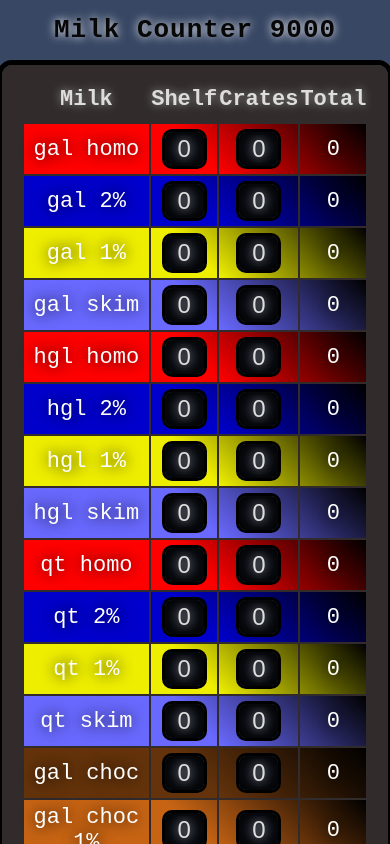
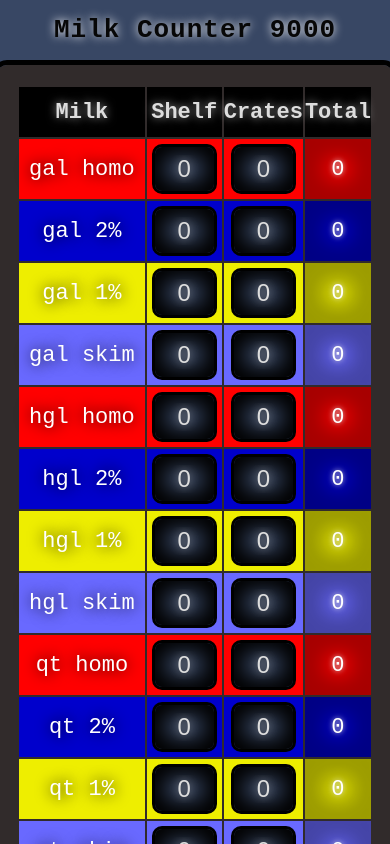
Before and after one commit to misqke/milk-counter, a React (Create React App) app: page / in a window 390 px wide. Shown: the top 844 px of the page. Built offline with nearby package versions, Linux system fonts and the light colour scheme.

Commit message:
toyed with styles and media query

```diff
--- a/src/App.js
+++ b/src/App.js
@@ -1,5 +1,6 @@
 import Header from './components/Header';
 import Table from './components/Table';
+
 
 
 
--- a/src/components/Table.js
+++ b/src/components/Table.js
@@ -42,9 +42,9 @@ const MakeRow = (props) => {
     return (
         <tr key={props.name} className={props.color}>
             <td className="milk-name">{props.name}</td>
-            <td><input type="text" pattern="[0-9]*" value={shelfVal} onFocus={ () => FixShelf('')} onChange={ e => {updateShelf(e)}} /></td>
-            <td><input type="text" pattern="[0-9]*" value={cratesVal} onFocus={ () => FixCrates('')} onChange={ e => {updateCrates(e)}} /></td>
-            <td>{total}</td>
+            <td><input class='input' type="text" pattern="[0-9]*" value={shelfVal} onFocus={ () => FixShelf('')} onChange={ e => {updateShelf(e)}} /></td>
+            <td><input class='input' type="text" pattern="[0-9]*" value={cratesVal} onFocus={ () => FixCrates('')} onChange={ e => {updateCrates(e)}} /></td>
+            <td className="total">{total}</td>
         </tr>
     )
 }
@@ -57,7 +57,7 @@ export default function Table() {
         <div className="table-container">
             <table>
                 <tbody>
-                    <tr>
+                <tr id='t-header'>
                         <th>Milk</th>
                         <th>Shelf</th>
                         <th>Crates</th>
--- a/src/css/index.css
+++ b/src/css/index.css
@@ -52,6 +52,13 @@
   border-radius: 15px;
 }
 
+#t-header {
+  color: #ddd;
+  text-shadow: 0 0 10px #999;
+  background-color: #000;
+  height: 50px;
+}
+
 table {
   padding: 20px 20px 40px 20px;
   background-color: #312b2b;
@@ -59,17 +66,18 @@ table {
   border-radius: 10px;
 }
 
-table th {
-  padding-bottom: 10px;
-  color: #ddd;
-  text-shadow: 0 0 10px #999;
-}
-
 .milk-name {
   padding: 5px 10px;
 }
 
-tr input {
+.total {
+  width: 50px;
+  -webkit-box-shadow: 0 0 20px 20px rgba(0, 0, 0, 0.35) inset;
+          box-shadow: 0 0 20px 20px rgba(0, 0, 0, 0.35) inset;
+  text-shadow: 0 0 5px #ddd;
+}
+
+.input {
   width: 75px;
   height: 50px;
   text-align: center;
@@ -85,49 +93,50 @@ tr input {
 }
 
 .red {
-  background: linear-gradient(45deg, #f00, #f00, #000);
+  background-color: #f00;
 }
 
 .blue {
-  background: linear-gradient(45deg, #00c, #00c, #000);
+  background-color: #00c;
 }
 
 .yellow {
-  background: linear-gradient(45deg, #ee0, #ee0, #000);
+  background-color: #ee0;
 }
 
 .lblue {
-  background: linear-gradient(45deg, #6969ff, #6969ff, #000);
+  background-color: #6969ff;
 }
 
 .brown {
-  background: linear-gradient(45deg, #64330b, #64330b, #000);
+  background-color: #64330b;
 }
 
 .lbrown {
-  background: linear-gradient(45deg, #c76414, #c76414, #000);
+  background-color: #c76414;
 }
 
 .green {
-  background: linear-gradient(45deg, #0a0, #0a0, #000);
+  background-color: #0a0;
 }
 
 .tea {
-  background: linear-gradient(45deg, #daa520, #daa520, #000);
+  background-color: #daa520;
 }
 
 .orange {
-  background: linear-gradient(45deg, #f69300, #f69300, #000);
+  background-color: #f69300;
 }
 
-@media (max-width: 450px) {
+@media (max-width: 425px) {
   .table-container {
     font-size: 22px;
   }
-  tr input {
+  .input {
     font-size: 24px;
-    width: 45px;
-    height: 40px;
+    width: 65px;
+    height: 50px;
+    margin: 5px 5px;
   }
 }
 
@@ -138,32 +147,30 @@ tr input {
   table {
     padding: 10px;
   }
-  tr input {
+  .input {
     font-size: 20px;
-    width: 40px;
-    height: 35px;
-    margin: 5px;
+    width: 50px;
+    height: 40px;
     border: 3px solid #000;
     -webkit-box-shadow: 0 0 15px 5px #000 inset;
             box-shadow: 0 0 15px 5px #000 inset;
   }
 }
 
-@media (max-width: 300px) {
+@media (max-width: 320px) {
   .table-container {
     font-size: 16px;
   }
   table {
-    padding: 7px;
+    padding: 5px;
   }
-  tr input {
+  .input {
     font-size: 18px;
-    width: 35px;
-    height: 30px;
-    margin: 5px;
-    border: 3px solid #000;
-    -webkit-box-shadow: 0 0 15px 5px #000 inset;
-            box-shadow: 0 0 15px 5px #000 inset;
+    width: 45px;
+    height: 40px;
+    border: 1px solid #000;
+    -webkit-box-shadow: 0 0 10px 5px #000 inset;
+            box-shadow: 0 0 10px 5px #000 inset;
   }
 }
 /*# sourceMappingURL=index.css.map */
--- a/src/css/index.scss
+++ b/src/css/index.scss
@@ -40,21 +40,27 @@ $orange: #f69300;
   border: 5px solid #000;
   border-radius: 15px;
 }
+#t-header {
+  color: #ddd;
+  text-shadow: 0 0 10px #999;
+  background-color: #000;
+  height: 50px;
+}
 table {
   padding: 20px 20px 40px 20px;
   background-color: rgb(49, 43, 43);
   color: #fff;
   border-radius: 10px;
-  th {
-    padding-bottom: 10px;
-    color: #ddd;
-    text-shadow: 0 0 10px #999;
-  }
 }
 .milk-name {
   padding: 5px 10px;
 }
-tr input {
+.total {
+  width: 50px;
+  box-shadow: 0 0 20px 20px rgba(0, 0, 0, 0.35) inset;
+  text-shadow: 0 0 5px #ddd;
+}
+.input {
   width: 75px;
   height: 50px;
   text-align: center;
@@ -69,41 +75,42 @@ tr input {
 }
 
 .red {
-  background: linear-gradient(45deg, $red, $red, #000);
+  background-color: $red;
 }
 .blue {
-  background: linear-gradient(45deg, $blue, $blue, #000);
+  background-color: $blue;
 }
 .yellow {
-  background: linear-gradient(45deg, $yellow, $yellow, #000);
+  background-color: $yellow;
 }
 .lblue {
-  background: linear-gradient(45deg, $lblue, $lblue, #000);
+  background-color: $lblue;
 }
 .brown {
-  background: linear-gradient(45deg, $brown, $brown, #000);
+  background-color: $brown;
 }
 .lbrown {
-  background: linear-gradient(45deg, $lbrown, $lbrown, #000);
+  background-color: $lbrown;
 }
 .green {
-  background: linear-gradient(45deg, $green, $green, #000);
+  background-color: $green;
 }
 .tea {
-  background: linear-gradient(45deg, $tea, $tea, #000);
+  background-color: $tea;
 }
 .orange {
-  background: linear-gradient(45deg, $orange, $orange, #000);
+  background-color: $orange;
 }
 
-@media (max-width: 450px) {
+@media (max-width: 425px) {
   .table-container {
     font-size: 22px;
   }
-  tr input {
+  .input {
     font-size: 24px;
-    width: 45px;
-    height: 40px;
+    width: 65px;
+    height: 50px;
+    margin: 5px 5px;
   }
 }
 @media (max-width: 375px) {
@@ -113,28 +120,26 @@ tr input {
   table {
     padding: 10px;
   }
-  tr input {
+  .input {
     font-size: 20px;
-    width: 40px;
-    height: 35px;
-    margin: 5px;
+    width: 50px;
+    height: 40px;
     border: 3px solid #000;
     box-shadow: 0 0 15px 5px #000 inset;
   }
 }
-@media (max-width: 300px) {
+@media (max-width: 320px) {
   .table-container {
     font-size: 16px;
   }
   table {
-    padding: 7px;
+    padding: 5px;
   }
-  tr input {
+  .input {
     font-size: 18px;
-    width: 35px;
-    height: 30px;
-    margin: 5px;
-    border: 3px solid #000;
-    box-shadow: 0 0 15px 5px #000 inset;
+    width: 45px;
+    height: 40px;
+    border: 1px solid #000;
+    box-shadow: 0 0 10px 5px #000 inset;
   }
 }
```
Also changed, not shown: 1 other file (tests, documents, lock files or other folders).
